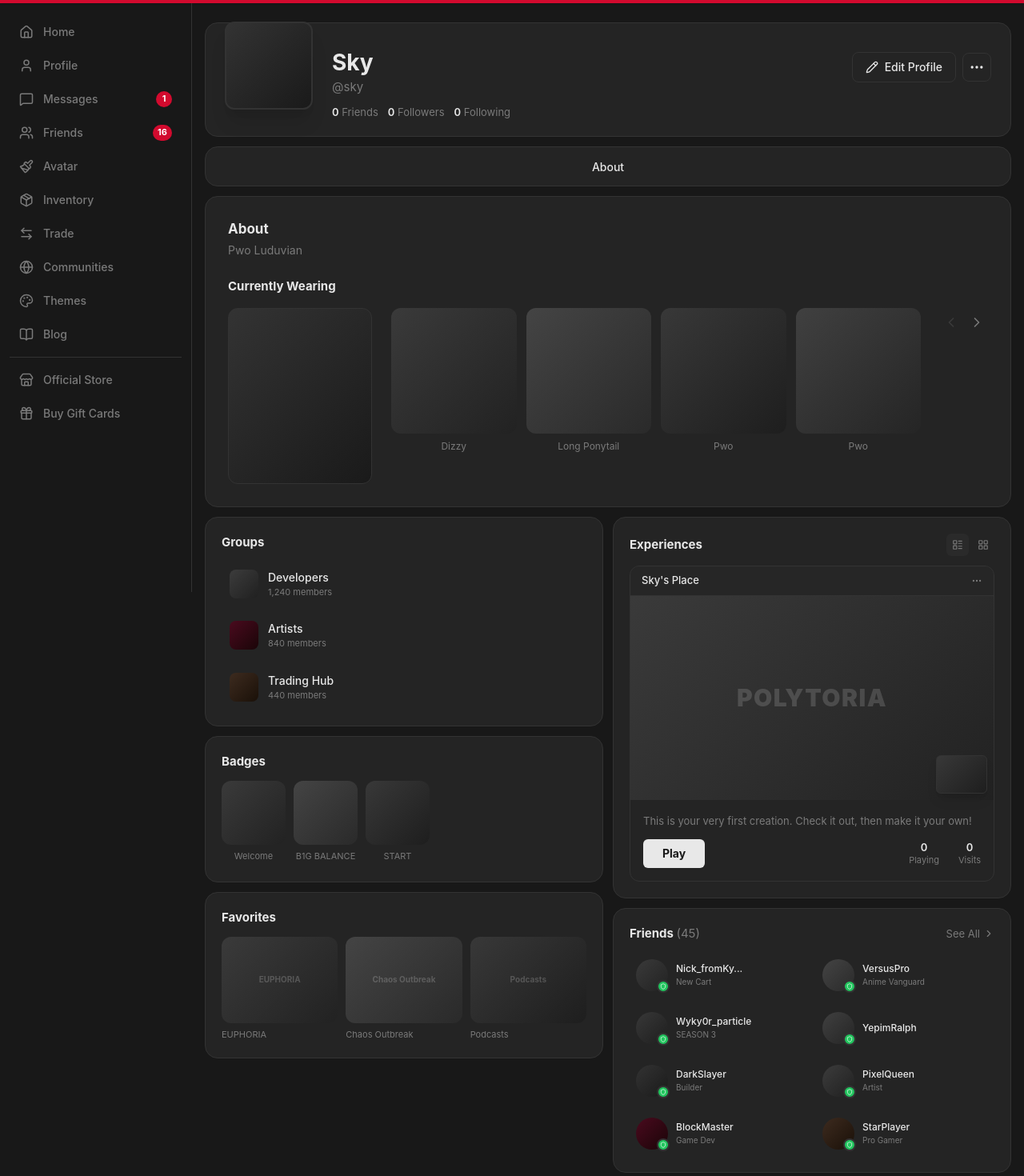
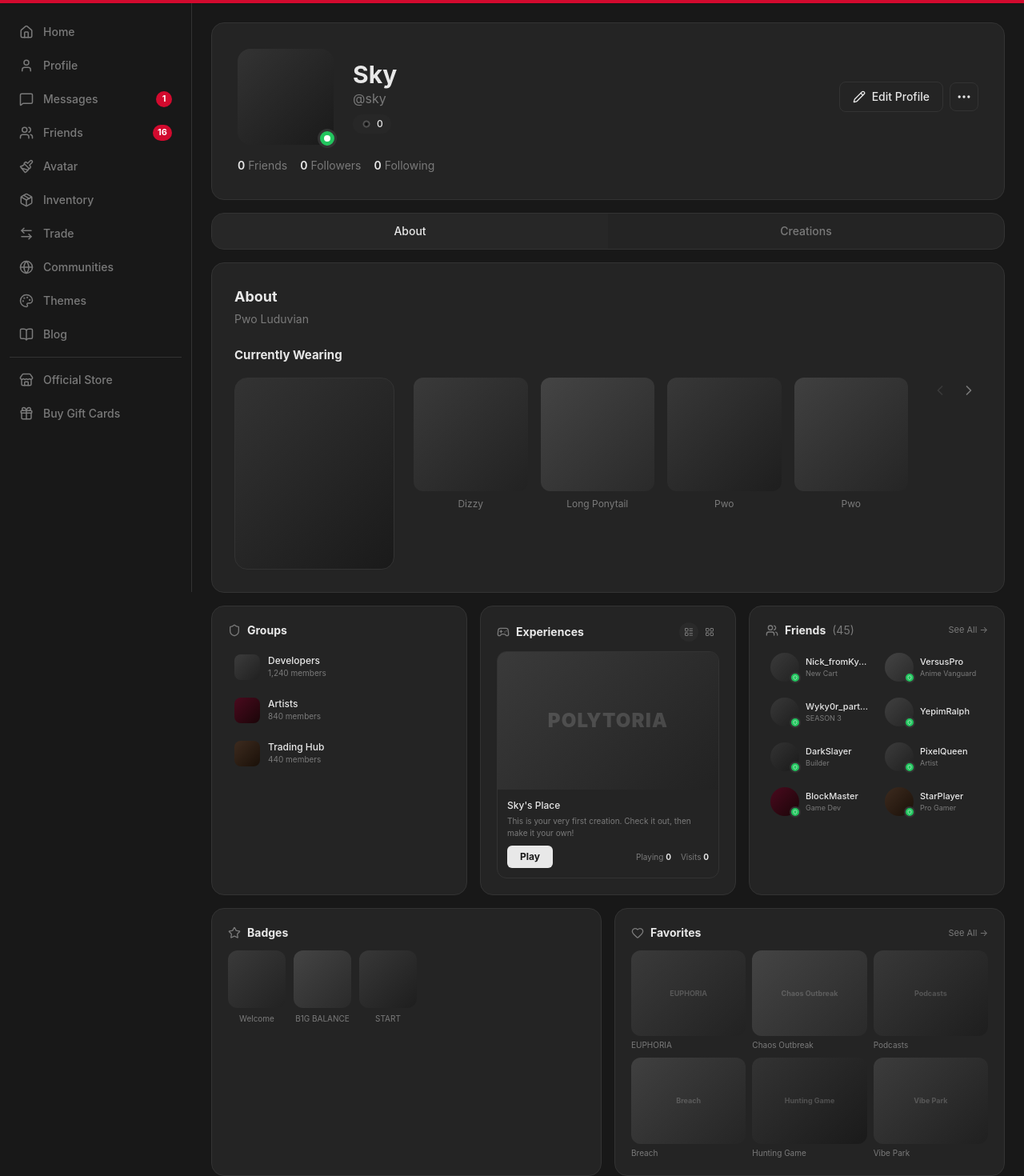
Before and after one commit to Pwooooo/Sox, a React (Vite) app: page /profile/1 in a window 1280 px wide. Shown: the part 60-1530 px from the top of the page at 80% size. Built offline with nearby package versions, Linux system fonts and the light colour scheme.

Commit message:
profile: wider layout with 3-col grid, tabs, better spacing

```diff
--- a/src/pages/Profile.tsx
+++ b/src/pages/Profile.tsx
@@ -8,6 +8,10 @@ import {
   LayoutList,
   LayoutGrid,
   Shield,
+  Users,
+  Star,
+  Heart,
+  Gamepad2,
 } from 'lucide-react'
 
 const WEARING_ITEMS = [
@@ -44,6 +48,9 @@ const FAVORITES = [
   { name: 'EUPHORIA', index: 0 },
   { name: 'Chaos Outbreak', index: 1 },
   { name: 'Podcasts', index: 2 },
+  { name: 'Breach', index: 3 },
+  { name: 'Hunting Game', index: 4 },
+  { name: 'Vibe Park', index: 5 },
 ]
 
 function grad(i: number) {
@@ -62,30 +69,31 @@ function grad(i: number) {
 
 export function Profile() {
   const [wearingIndex, setWearingIndex] = useState(0)
-  const [expView, setExpView] = useState<'list' | 'grid'>('list')
+  const [activeTab, setActiveTab] = useState<'about' | 'creations'>('about')
   const visible = WEARING_ITEMS.slice(wearingIndex, wearingIndex + 4)
 
   return (
-    <div className="w-full p-4 md:py-6 flex flex-col gap-3">
-      {/* Header card */}
-      <div className="bg-card rounded-2xl border border-border p-6 pt-8 pb-5">
-        <div className="flex items-start justify-between">
+    <div className="w-full p-4 md:p-6 flex flex-col gap-4">
+      {/* Header */}
+      <div className="bg-card rounded-2xl border border-border p-6 md:p-8">
+        <div className="flex flex-col sm:flex-row items-start sm:items-center justify-between gap-4">
           <div className="flex items-center gap-6">
-            <div
-              className="w-[110px] h-[110px] rounded-xl shrink-0 -mt-12 border-2 border-border shadow-xl"
-              style={{ background: grad(4) }}
-            />
-            <div className="mt-0">
-              <h1 className="text-[28px] font-bold text-foreground leading-tight">Sky</h1>
-              <p className="text-muted-foreground text-[15px] mt-0.5">@sky</p>
-              <div className="flex items-center gap-3 mt-2.5 text-[13px]">
-                <span className="text-muted-foreground"><strong className="text-foreground font-semibold">0</strong> Friends</span>
-                <span className="text-muted-foreground"><strong className="text-foreground font-semibold">0</strong> Followers</span>
-                <span className="text-muted-foreground"><strong className="text-foreground font-semibold">0</strong> Following</span>
+            <div className="relative shrink-0">
+              <div className="w-[100px] h-[100px] md:w-[120px] md:h-[120px] rounded-2xl" style={{ background: grad(4) }} />
+              <div className="absolute -bottom-1 -right-1 size-6 rounded-full bg-green flex items-center justify-center border-[3px] border-card">
+                <div className="size-2 rounded-full bg-white" />
+              </div>
+            </div>
+            <div>
+              <h1 className="text-2xl md:text-3xl font-bold text-foreground">Sky</h1>
+              <p className="text-muted-foreground text-sm md:text-base">@sky</p>
+              <div className="flex items-center gap-1.5 mt-2 bg-secondary/60 px-2.5 py-1 rounded-full w-fit text-xs font-medium">
+                <img src="/currency.png" alt="" className="size-3.5" />
+                <span className="text-foreground">0</span>
               </div>
             </div>
           </div>
-          <div className="flex items-center gap-2 shrink-0 mt-1">
+          <div className="flex items-center gap-2">
             <button className="flex items-center gap-2 px-4 py-2 rounded-lg border border-border bg-card text-foreground text-sm font-medium hover:bg-secondary transition-colors cursor-pointer">
               <Pencil className="size-4" />
               Edit Profile
@@ -95,51 +103,55 @@ export function Profile() {
             </button>
           </div>
         </div>
+        <div className="flex items-center gap-4 mt-4 text-sm text-muted-foreground">
+          <span className="hover:underline cursor-pointer"><strong className="text-foreground font-semibold">0</strong> Friends</span>
+          <span className="hover:underline cursor-pointer"><strong className="text-foreground font-semibold">0</strong> Followers</span>
+          <span className="hover:underline cursor-pointer"><strong className="text-foreground font-semibold">0</strong> Following</span>
+        </div>
       </div>
 
-      {/* About tab bar */}
-      <div className="bg-card rounded-2xl border border-border py-3 text-center">
-        <span className="text-sm font-medium text-foreground">About</span>
+      {/* Tabs */}
+      <div className="bg-card rounded-2xl border border-border flex overflow-hidden">
+        {([['about', 'About'], ['creations', 'Creations']] as const).map(([key, label]) => (
+          <button
+            key={key}
+            onClick={() => setActiveTab(key)}
+            className={cn(
+              "flex-1 py-3 text-sm font-medium transition-colors cursor-pointer border-none",
+              activeTab === key ? "bg-secondary/60 text-foreground" : "bg-transparent text-muted-foreground hover:text-foreground"
+            )}
+          >
+            {label}
+          </button>
+        ))}
       </div>
 
-      {/* About content */}
-      <div className="bg-card rounded-2xl border border-border p-7">
-        <h2 className="text-[17px] font-bold text-foreground mb-0.5">About</h2>
-        <p className="text-muted-foreground text-[14px] mb-6">Pwo Luduvian</p>
+      {activeTab === 'about' && (
+        <>
+          {/* About + Currently Wearing */}
+          <div className="bg-card rounded-2xl border border-border p-6 md:p-7">
+            <h2 className="text-lg font-bold text-foreground mb-1">About</h2>
+            <p className="text-muted-foreground text-sm mb-6">Pwo Luduvian</p>
 
             <h3 className="text-[15px] font-bold text-foreground mb-4">Currently Wearing</h3>
             <div className="flex items-start gap-6">
-          <div
-            className="w-[180px] h-[220px] rounded-xl shrink-0 border border-border"
-            style={{ background: grad(4) }}
-          />
+              <div className="w-[160px] md:w-[200px] h-[200px] md:h-[240px] rounded-2xl shrink-0 border border-border" style={{ background: grad(4) }} />
               <div className="flex-1 min-w-0">
-            <div className="grid grid-cols-4 gap-3">
+                <div className="grid grid-cols-4 gap-3 md:gap-4">
                   {visible.map((item) => (
                     <div key={item.index} className="flex flex-col items-center gap-2">
-                  <div
-                    className="w-full aspect-square rounded-xl"
-                    style={{ background: grad(item.index) }}
-                  />
-                  <span className="text-[12px] text-muted-foreground text-center leading-tight">{item.name}</span>
+                      <div className="w-full aspect-square rounded-xl" style={{ background: grad(item.index) }} />
+                      <span className="text-xs text-muted-foreground text-center leading-tight">{item.name}</span>
                     </div>
                   ))}
                 </div>
               </div>
               {WEARING_ITEMS.length > 4 && (
-            <div className="flex items-center gap-1 shrink-0 mt-1">
-              <button
-                onClick={() => setWearingIndex(Math.max(0, wearingIndex - 1))}
-                disabled={wearingIndex === 0}
-                className="size-7 rounded-md flex items-center justify-center disabled:opacity-25 hover:bg-secondary transition-colors cursor-pointer border-none bg-transparent"
-              >
+                <div className="flex items-center gap-1 shrink-0">
+                  <button onClick={() => setWearingIndex(Math.max(0, wearingIndex - 1))} disabled={wearingIndex === 0} className="size-8 rounded-lg flex items-center justify-center disabled:opacity-25 hover:bg-secondary transition-colors cursor-pointer border-none bg-transparent">
                     <ChevronLeft className="size-5 text-muted-foreground" />
                   </button>
-              <button
-                onClick={() => setWearingIndex(Math.min(WEARING_ITEMS.length - 4, wearingIndex + 1))}
-                disabled={wearingIndex >= WEARING_ITEMS.length - 4}
-                className="size-7 rounded-md flex items-center justify-center disabled:opacity-25 hover:bg-secondary transition-colors cursor-pointer border-none bg-transparent"
-              >
+                  <button onClick={() => setWearingIndex(Math.min(WEARING_ITEMS.length - 4, wearingIndex + 1))} disabled={wearingIndex >= WEARING_ITEMS.length - 4} className="size-8 rounded-lg flex items-center justify-center disabled:opacity-25 hover:bg-secondary transition-colors cursor-pointer border-none bg-transparent">
                     <ChevronRight className="size-5 text-muted-foreground" />
                   </button>
                 </div>
@@ -147,98 +159,52 @@ export function Profile() {
             </div>
           </div>
 
-      {/* Two column section to fill space */}
-      <div className="flex flex-col lg:flex-row gap-3">
-        {/* Left */}
-        <div className="flex-1 min-w-0 flex flex-col gap-3">
+          {/* Three column grid */}
+          <div className="grid grid-cols-1 md:grid-cols-3 gap-4">
             {/* Groups */}
             <div className="bg-card rounded-2xl border border-border p-5">
-            <h3 className="text-[15px] font-bold text-foreground mb-3">Groups</h3>
-            <div className="flex flex-col gap-2">
+              <h3 className="text-sm font-bold text-foreground mb-3 flex items-center gap-2">
+                <Shield className="size-4 text-muted-foreground" /> Groups
+              </h3>
+              <div className="flex flex-col gap-1.5">
                 {['Developers', 'Artists', 'Trading Hub'].map((g, i) => (
-                <div key={g} className="flex items-center gap-3 p-2.5 rounded-xl hover:bg-secondary/50 transition-colors cursor-pointer">
-                  <div className="size-9 rounded-lg shrink-0" style={{ background: grad(i + 5) }} />
-                  <div className="flex-1 min-w-0">
-                    <p className="text-sm font-medium text-foreground truncate">{g}</p>
-                    <p className="text-[11px] text-muted-foreground">{(1240 - i * 400).toLocaleString()} members</p>
+                  <div key={g} className="flex items-center gap-2.5 p-2 rounded-lg hover:bg-secondary/50 transition-colors cursor-pointer">
+                    <div className="size-8 rounded-lg shrink-0" style={{ background: grad(i + 5) }} />
+                    <div className="min-w-0">
+                      <p className="text-xs font-medium text-foreground truncate">{g}</p>
+                      <p className="text-[10px] text-muted-foreground">{(1240 - i * 400).toLocaleString()} members</p>
                     </div>
                   </div>
                 ))}
               </div>
             </div>
 
-          {/* Badges */}
-          <div className="bg-card rounded-2xl border border-border p-5">
-            <h3 className="text-[15px] font-bold text-foreground mb-3">Badges</h3>
-            <div className="flex gap-2.5 overflow-x-auto pb-1" style={{ scrollbarWidth: 'none' }}>
-              {BADGES.map((b) => (
-                <div key={b.name} className="shrink-0 w-[80px] cursor-pointer">
-                  <div className="w-full aspect-square rounded-xl" style={{ background: grad(b.index) }} />
-                  <p className="text-[11px] text-muted-foreground text-center mt-1.5 truncate">{b.name}</p>
-                </div>
-              ))}
-            </div>
-          </div>
-
-          {/* Favorites */}
-          <div className="bg-card rounded-2xl border border-border p-5">
-            <h3 className="text-[15px] font-bold text-foreground mb-3">Favorites</h3>
-            <div className="grid grid-cols-3 gap-2.5">
-              {FAVORITES.map((f) => (
-                <div key={f.name} className="cursor-pointer group">
-                  <div className="aspect-[4/3] rounded-xl overflow-hidden" style={{ background: grad(f.index) }}>
-                    <div className="w-full h-full flex items-center justify-center">
-                      <span className="text-white/20 text-[10px] font-bold">{f.name}</span>
-                    </div>
-                  </div>
-                  <p className="text-[11px] text-muted-foreground mt-1.5 truncate">{f.name}</p>
-                </div>
-              ))}
-            </div>
-          </div>
-        </div>
-
-        {/* Right */}
-        <div className="flex-1 min-w-0 flex flex-col gap-3">
             {/* Experiences */}
             <div className="bg-card rounded-2xl border border-border p-5">
               <div className="flex items-center justify-between mb-3">
-              <h3 className="text-[15px] font-bold text-foreground">Experiences</h3>
-              <div className="flex items-center gap-1">
-                <button onClick={() => setExpView('list')} className={cn("size-7 rounded-md flex items-center justify-center cursor-pointer border-none", expView === 'list' ? "bg-secondary" : "bg-transparent")}>
-                  <LayoutList className="size-3.5 text-muted-foreground" />
-                </button>
-                <button onClick={() => setExpView('grid')} className={cn("size-7 rounded-md flex items-center justify-center cursor-pointer border-none", expView === 'grid' ? "bg-secondary" : "bg-transparent")}>
-                  <LayoutGrid className="size-3.5 text-muted-foreground" />
-                </button>
+                <h3 className="text-sm font-bold text-foreground flex items-center gap-2">
+                  <Gamepad2 className="size-4 text-muted-foreground" /> Experiences
+                </h3>
+                <div className="flex items-center gap-0.5">
+                  <button className="size-6 rounded flex items-center justify-center cursor-pointer border-none bg-secondary"><LayoutList className="size-3 text-muted-foreground" /></button>
+                  <button className="size-6 rounded flex items-center justify-center cursor-pointer border-none bg-transparent"><LayoutGrid className="size-3 text-muted-foreground" /></button>
                 </div>
               </div>
-
               {CREATIONS.map((game) => (
                 <div key={game.name} className="rounded-xl border border-border overflow-hidden">
-                <div className="flex items-center justify-between px-3.5 py-2 bg-secondary/40 border-b border-border">
-                  <span className="text-[13px] font-medium text-foreground">{game.name}</span>
-                  <MoreHorizontal className="size-3.5 text-muted-foreground" />
+                  <div className="relative aspect-[16/10]" style={{ background: grad(game.index) }}>
+                    <div className="absolute inset-0 flex items-center justify-center">
+                      <span className="text-white/15 text-2xl font-black tracking-wider">POLYTORIA</span>
                     </div>
-                <div className="relative aspect-[16/9]" style={{ background: grad(game.index) }}>
-                  <div className="absolute inset-0 flex items-center justify-center">
-                    <span className="text-white/15 text-3xl font-black tracking-wider">POLYTORIA</span>
                   </div>
-                  <div className="absolute bottom-2 right-2 w-16 h-12 rounded-md border border-white/10 shadow-lg" style={{ background: grad(game.index + 2) }} />
-                </div>
-                <div className="p-4">
-                  <p className="text-[13px] text-muted-foreground mb-3 leading-relaxed">{game.desc}</p>
+                  <div className="p-3">
+                    <p className="text-xs font-medium text-foreground truncate mb-1">{game.name}</p>
+                    <p className="text-[10px] text-muted-foreground mb-2 line-clamp-2">{game.desc}</p>
                     <div className="flex items-center justify-between">
-                    <button className="px-6 py-2 rounded-md bg-foreground text-background text-sm font-bold hover:opacity-90 transition-opacity cursor-pointer border-none">Play</button>
-                    <div className="flex items-center gap-6 text-sm">
-                      <div className="text-center">
-                        <p className="text-foreground font-semibold text-[13px]">{game.players}</p>
-                        <p className="text-[11px] text-muted-foreground">Playing</p>
-                      </div>
-                      <div className="text-center">
-                        <p className="text-foreground font-semibold text-[13px]">{game.visits.toLocaleString()}</p>
-                        <p className="text-[11px] text-muted-foreground">Visits</p>
-                      </div>
+                      <button className="px-4 py-1.5 rounded-md bg-foreground text-background text-xs font-bold hover:opacity-90 transition-opacity cursor-pointer border-none">Play</button>
+                      <div className="flex items-center gap-3 text-[10px]">
+                        <span className="text-muted-foreground">Playing <strong className="text-foreground">{game.players}</strong></span>
+                        <span className="text-muted-foreground">Visits <strong className="text-foreground">{game.visits}</strong></span>
                       </div>
                     </div>
                   </div>
@@ -249,30 +215,101 @@ export function Profile() {
             {/* Friends */}
             <div className="bg-card rounded-2xl border border-border p-5">
               <div className="flex items-center justify-between mb-3">
-              <h3 className="text-[15px] font-bold text-foreground">Friends <span className="text-muted-foreground font-normal">(45)</span></h3>
-              <span className="text-[13px] text-muted-foreground hover:underline cursor-pointer flex items-center gap-1">
-                See All <ChevronRight className="size-3.5" />
-              </span>
+                <h3 className="text-sm font-bold text-foreground flex items-center gap-2">
+                  <Users className="size-4 text-muted-foreground" /> Friends <span className="text-muted-foreground font-normal">(45)</span>
+                </h3>
+                <span className="text-[11px] text-muted-foreground hover:underline cursor-pointer">See All →</span>
               </div>
-            <div className="grid grid-cols-2 gap-2.5">
+              <div className="grid grid-cols-2 gap-2">
                 {FRIENDS.map((f) => (
-                <div key={f.name} className="flex items-center gap-2.5 p-2 rounded-xl hover:bg-secondary/50 transition-colors cursor-pointer">
+                  <div key={f.name} className="flex items-center gap-2 p-1.5 rounded-lg hover:bg-secondary/50 transition-colors cursor-pointer">
                     <div className="relative shrink-0">
-                    <div className="size-10 rounded-full" style={{ background: grad(f.index) }} />
-                    <div className="absolute -bottom-0.5 -right-0.5 size-4 rounded-full bg-green flex items-center justify-center border-2 border-card">
-                      <Shield className="size-2 text-white" />
+                      <div className="size-9 rounded-full" style={{ background: grad(f.index) }} />
+                      <div className="absolute -bottom-0.5 -right-0.5 size-3.5 rounded-full bg-green flex items-center justify-center border-2 border-card">
+                        <Shield className="size-1.5 text-white" />
                       </div>
                     </div>
                     <div className="min-w-0">
-                    <p className="text-[12px] font-medium text-foreground truncate">{f.name}</p>
-                    {f.sub && <p className="text-[10px] text-muted-foreground truncate">{f.sub}</p>}
+                      <p className="text-[11px] font-medium text-foreground truncate">{f.name}</p>
+                      {f.sub && <p className="text-[9px] text-muted-foreground truncate">{f.sub}</p>}
                     </div>
                   </div>
                 ))}
               </div>
             </div>
           </div>
+
+          {/* Bottom row */}
+          <div className="grid grid-cols-1 md:grid-cols-2 gap-4">
+            {/* Badges */}
+            <div className="bg-card rounded-2xl border border-border p-5">
+              <h3 className="text-sm font-bold text-foreground mb-3 flex items-center gap-2">
+                <Star className="size-4 text-muted-foreground" /> Badges
+              </h3>
+              <div className="flex gap-2.5 overflow-x-auto pb-1" style={{ scrollbarWidth: 'none' }}>
+                {BADGES.map((b) => (
+                  <div key={b.name} className="shrink-0 w-[72px] cursor-pointer">
+                    <div className="w-full aspect-square rounded-xl" style={{ background: grad(b.index) }} />
+                    <p className="text-[10px] text-muted-foreground text-center mt-1.5 truncate">{b.name}</p>
                   </div>
+                ))}
+              </div>
+            </div>
+
+            {/* Favorites */}
+            <div className="bg-card rounded-2xl border border-border p-5">
+              <div className="flex items-center justify-between mb-3">
+                <h3 className="text-sm font-bold text-foreground flex items-center gap-2">
+                  <Heart className="size-4 text-muted-foreground" /> Favorites
+                </h3>
+                <span className="text-[11px] text-muted-foreground hover:underline cursor-pointer">See All →</span>
+              </div>
+              <div className="grid grid-cols-3 gap-2">
+                {FAVORITES.map((f) => (
+                  <div key={f.name} className="cursor-pointer group">
+                    <div className="aspect-[4/3] rounded-xl overflow-hidden" style={{ background: grad(f.index) }}>
+                      <div className="w-full h-full flex items-center justify-center">
+                        <span className="text-white/20 text-[9px] font-bold">{f.name}</span>
+                      </div>
+                    </div>
+                    <p className="text-[10px] text-muted-foreground mt-1 truncate">{f.name}</p>
+                  </div>
+                ))}
+              </div>
+            </div>
+          </div>
+        </>
+      )}
+
+      {activeTab === 'creations' && (
+        <div className="bg-card rounded-2xl border border-border p-6">
+          <div className="flex items-center justify-between mb-4">
+            <h2 className="text-lg font-bold text-foreground">Experiences</h2>
+            <div className="flex items-center gap-0.5">
+              <button className="size-7 rounded-md flex items-center justify-center cursor-pointer border-none bg-secondary"><LayoutList className="size-3.5 text-muted-foreground" /></button>
+              <button className="size-7 rounded-md flex items-center justify-center cursor-pointer border-none bg-transparent"><LayoutGrid className="size-3.5 text-muted-foreground" /></button>
+            </div>
+          </div>
+          <div className="grid grid-cols-1 sm:grid-cols-2 lg:grid-cols-3 gap-4">
+            {CREATIONS.map((game) => (
+              <div key={game.name} className="rounded-xl border border-border overflow-hidden cursor-pointer group">
+                <div className="relative aspect-[16/9] overflow-hidden" style={{ background: grad(game.index) }}>
+                  <div className="absolute inset-0 flex items-center justify-center">
+                    <span className="text-white/20 text-3xl font-black tracking-wider group-hover:scale-110 transition-transform">POLYTORIA</span>
+                  </div>
+                </div>
+                <div className="p-3">
+                  <p className="text-sm font-medium text-foreground truncate mb-1">{game.name}</p>
+                  <div className="flex items-center gap-3 text-xs text-muted-foreground">
+                    <span>Playing {game.players}</span>
+                    <span>Visits {game.visits.toLocaleString()}</span>
+                  </div>
+                </div>
+              </div>
+            ))}
+          </div>
+        </div>
+      )}
     </div>
   )
 }
```
Lines whose indentation alone changed are shown as unchanged.
